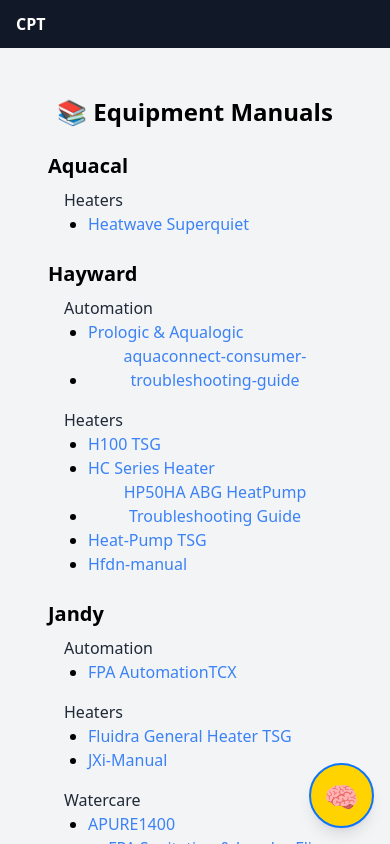
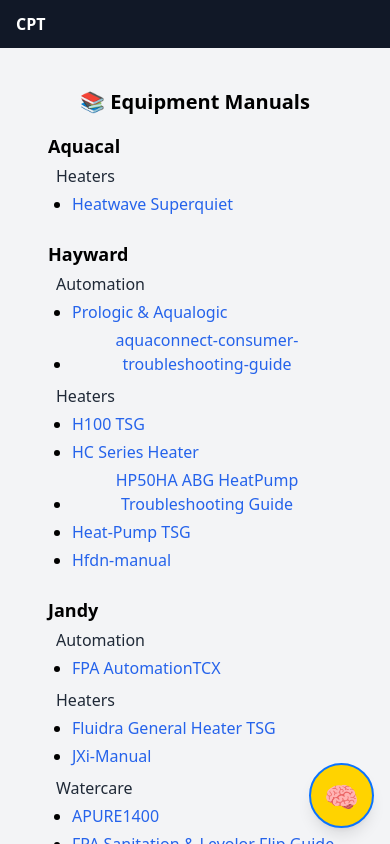
Before and after one commit to WhittonWorks/pocket-pool-technician-react, a React (Create React App) app: page /manuals in a window 390 px wide. Built offline with nearby package versions, Linux system fonts and the light colour scheme.

Commit message:
buttons should be back to normal size

```diff
--- a/src/pages/HomePage.js
+++ b/src/pages/HomePage.js
@@ -1,3 +1,4 @@
+// src/pages/HomePage.js
 import React from "react";
 import { useNavigate } from "react-router-dom";
 
@@ -14,11 +15,10 @@ const HomePage = () => {
   ];
 
   return (
-    <div className="max-w-md mx-auto mt-8 flex flex-col gap-4">
-
+    <div className="max-w-md mx-auto mt-6 px-4 flex flex-col gap-3 sm:gap-4 sm:px-6">
       {buttons.map((btn) => {
         const baseClasses =
-          "w-full font-semibold py-3 px-6 rounded-lg shadow transition";
+          "w-full font-medium text-base sm:text-lg py-3 sm:py-4 px-4 sm:px-6 rounded-lg shadow transition";
 
         let colorClass = "";
 
--- a/src/pages/ManualsPage.jsx
+++ b/src/pages/ManualsPage.jsx
@@ -14,24 +14,30 @@ const ManualsPage = () => {
   }, []);
 
   return (
-    <div className="max-w-3xl mx-auto p-4">
-      <h1 className="text-2xl font-bold text-center mb-6">📚 Equipment Manuals</h1>
+    <div className="w-full max-w-4xl mx-auto px-4 py-2 sm:py-4">
+      <h1 className="text-xl sm:text-2xl font-bold text-center mb-4 sm:mb-6">
+        📚 Equipment Manuals
+      </h1>
 
       {!selectedFile && (
-        <>
+        <div className="space-y-6">
           {Object.keys(manuals).map((brand) => (
-            <div key={brand} className="mb-6">
-              <h2 className="text-xl font-semibold capitalize text-black mb-2">{brand}</h2>
+            <div key={brand}>
+              <h2 className="text-lg sm:text-xl font-semibold capitalize text-black mb-1">
+                {brand}
+              </h2>
 
               {Object.keys(manuals[brand]).map((category) => (
-                <div key={category} className="ml-4 mb-4">
-                  <h3 className="text-md font-medium text-gray-800 capitalize">{category}</h3>
-                  <ul className="list-disc ml-6">
+                <div key={category} className="ml-2 sm:ml-4 mb-2">
+                  <h3 className="text-md font-medium text-gray-800 capitalize mb-1">
+                    {category}
+                  </h3>
+                  <ul className="space-y-1 pl-4 list-disc">
                     {manuals[brand][category].map((manual) => (
                       <li key={manual.path}>
                         <button
                           onClick={() => setSelectedFile(manual.path)}
-                          className="text-blue-500 hover:underline"
+                          className="text-base sm:text-lg text-blue-600 hover:underline active:opacity-80 transition"
                         >
                           {manual.name}
                         </button>
@@ -42,14 +48,14 @@ const ManualsPage = () => {
               ))}
             </div>
           ))}
-        </>
+        </div>
       )}
 
       {selectedFile && (
-        <div>
+        <div className="w-full">
           <button
             onClick={() => setSelectedFile(null)}
-            className="mb-4 text-sm text-gray-600 underline"
+            className="mb-3 sm:mb-4 text-sm sm:text-base text-gray-600 underline"
           >
             ← Back to manual list
           </button>
```
